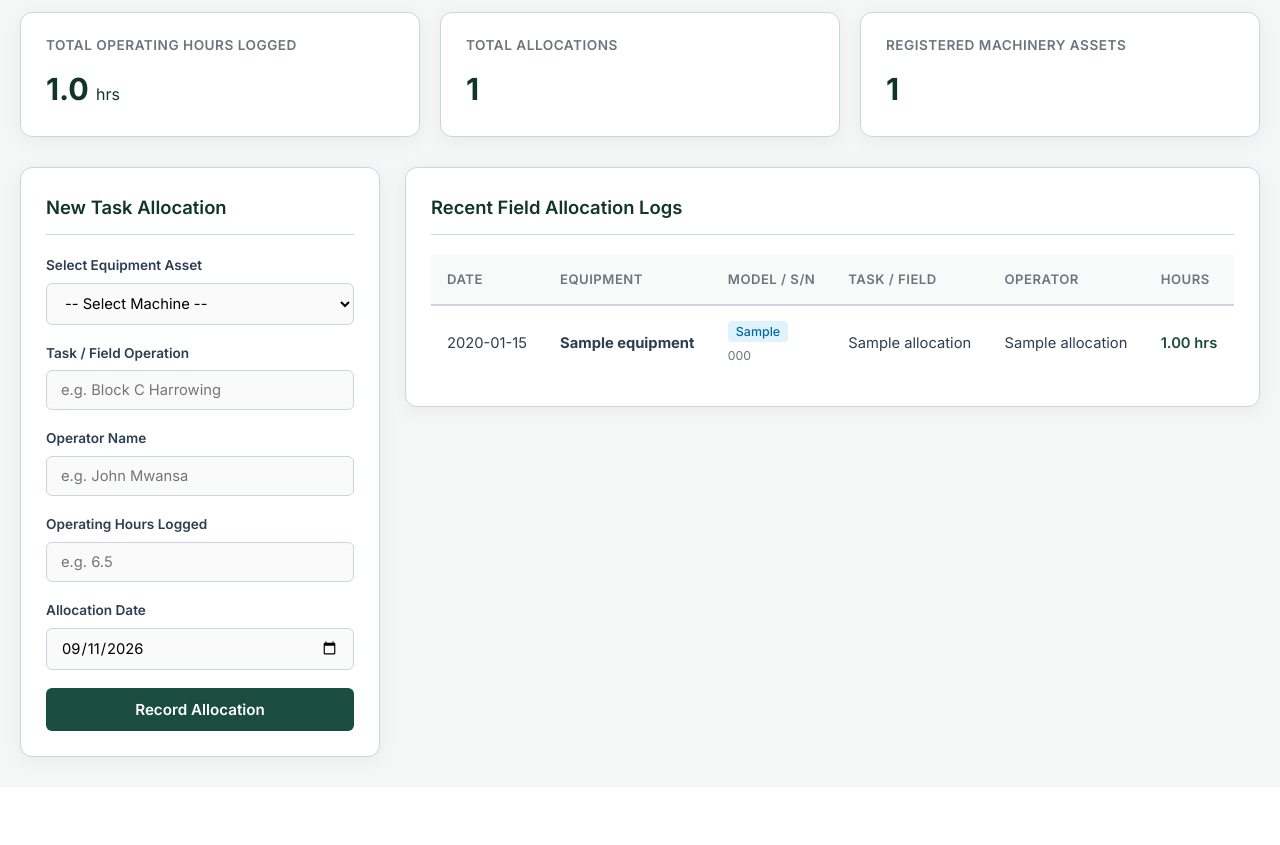
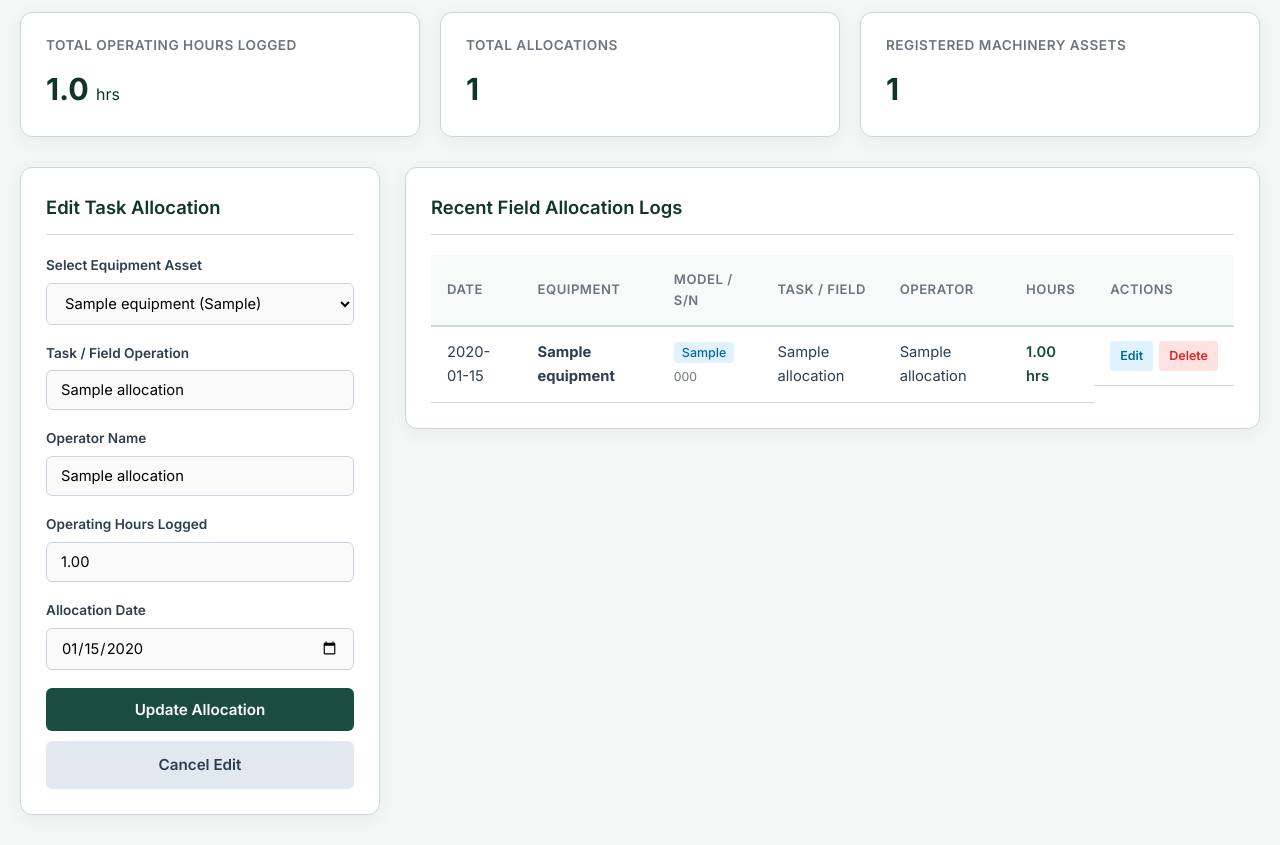
Before and after one commit to Jeremy-Chali/Farm_Management_System, a PHP site: page /modules/equipmentAllocation/equipment.php?action=edit&id=1 in a window 1280 px wide. Shown: the part 188-1033 px from the top of the page. Before the commit the page ends 959 px from the top, so only its background shows below. Run offline with PHP 8.4, Linux system fonts and the light colour scheme; tables that the repository leaves empty hold one stand-in row (values such as "Sample post").

Commit message:
UI Changes

```diff
--- a/modules/equipmentAllocation/equipment.php
+++ b/modules/equipmentAllocation/equipment.php
@@ -45,7 +45,44 @@ if (!$connected) {
 $message = "";
 $message_type = "";
 
+// ---------------------------------------------------------
+// 1. ACTION HANDLERS (DELETE & EDIT / CREATE POST)
+// ---------------------------------------------------------
+
+// DELETE ACTION
+if (isset($_GET['action']) && $_GET['action'] === 'delete' && isset($_GET['id'])) {
+    $delete_id = (int)$_GET['id'];
+    try {
+        $pdo->beginTransaction();
+
+        // Fetch log details to deduct hours from equipment table
+        $stmt = $pdo->prepare("SELECT equipment_id, hours_logged FROM equipment_allocations WHERE id = ?");
+        $stmt->execute([$delete_id]);
+        $existing = $stmt->fetch();
+
+        if ($existing) {
+            // Subtract hours from total_operating_hours
+            $deduct = $pdo->prepare("UPDATE equipment SET total_operating_hours = GREATEST(0, total_operating_hours - ?) WHERE id = ?");
+            $deduct->execute([$existing['hours_logged'], $existing['equipment_id']]);
+
+            // Delete record from equipment_allocations
+            $del_stmt = $pdo->prepare("DELETE FROM equipment_allocations WHERE id = ?");
+            $del_stmt->execute([$delete_id]);
+
+            $pdo->commit();
+            $message = "Allocation log deleted and equipment total hours adjusted successfully.";
+            $message_type = "success";
+        }
+    } catch (Exception $e) {
+        $pdo->rollBack();
+        $message = "Failed to delete record: " . $e->getMessage();
+        $message_type = "danger";
+    }
+}
+
+// SAVE ACTION (CREATE OR UPDATE)
 if ($_SERVER['REQUEST_METHOD'] === 'POST') {
+    $allocation_id = !empty($_POST['allocation_id']) ? (int)$_POST['allocation_id'] : null;
     $equipment_id = (int)($_POST['equipment_id'] ?? 0);
     $task_name = trim($_POST['task_name'] ?? '');
     $operator = trim($_POST['operator_name'] ?? '');
@@ -56,15 +93,42 @@ if ($_SERVER['REQUEST_METHOD'] === 'POST') {
         try {
             $pdo->beginTransaction();
 
-            $stmt = $pdo->prepare("INSERT INTO equipment_allocations (equipment_id, task_name, operator_name, hours_logged, allocation_date) VALUES (?, ?, ?, ?, ?)");
-            $stmt->execute([$equipment_id, $task_name, $operator, $hours_logged, $allocation_date]);
+            if ($allocation_id) {
+                // Fetch old log data to re-adjust operating hours
+                $old_stmt = $pdo->prepare("SELECT equipment_id, hours_logged FROM equipment_allocations WHERE id = ?");
+                $old_stmt->execute([$allocation_id]);
+                $old_data = $old_stmt->fetch();
 
-            $update = $pdo->prepare("UPDATE equipment SET total_operating_hours = total_operating_hours + ? WHERE id = ?");
-            $update->execute([$hours_logged, $equipment_id]);
+                if ($old_data) {
+                    // Reverse previous hours from original machine
+                    $rev_stmt = $pdo->prepare("UPDATE equipment SET total_operating_hours = GREATEST(0, total_operating_hours - ?) WHERE id = ?");
+                    $rev_stmt->execute([$old_data['hours_logged'], $old_data['equipment_id']]);
+                }
+
+                // Update allocation record
+                $stmt = $pdo->prepare("UPDATE equipment_allocations SET equipment_id = ?, task_name = ?, operator_name = ?, hours_logged = ?, allocation_date = ? WHERE id = ?");
+                $stmt->execute([$equipment_id, $task_name, $operator, $hours_logged, $allocation_date, $allocation_id]);
+
+                // Apply updated hours to equipment
+                $add_stmt = $pdo->prepare("UPDATE equipment SET total_operating_hours = total_operating_hours + ? WHERE id = ?");
+                $add_stmt->execute([$hours_logged, $equipment_id]);
+
+                $message = "Allocation record updated successfully.";
+                $message_type = "success";
+            } else {
+                // Insert new allocation record
+                $stmt = $pdo->prepare("INSERT INTO equipment_allocations (equipment_id, task_name, operator_name, hours_logged, allocation_date) VALUES (?, ?, ?, ?, ?)");
+                $stmt->execute([$equipment_id, $task_name, $operator, $hours_logged, $allocation_date]);
+
+                // Update equipment operating hours
+                $update = $pdo->prepare("UPDATE equipment SET total_operating_hours = total_operating_hours + ? WHERE id = ?");
+                $update->execute([$hours_logged, $equipment_id]);
+
+                $message = "Allocation record created and equipment operating hours updated successfully.";
+                $message_type = "success";
+            }
 
             $pdo->commit();
-            $message = "Allocation record created and equipment operating hours updated successfully.";
-            $message_type = "success";
         } catch (Exception $e) {
             $pdo->rollBack();
             $message = "Database Error: " . $e->getMessage();
@@ -76,15 +140,25 @@ if ($_SERVER['REQUEST_METHOD'] === 'POST') {
     }
 }
 
-// Fetch Metrics KPI Data
+// Fetch record for Edit mode
+$edit_data = null;
+if (isset($_GET['action']) && $_GET['action'] === 'edit' && isset($_GET['id'])) {
+    $edit_id = (int)$_GET['id'];
+    $stmt = $pdo->prepare("SELECT * FROM equipment_allocations WHERE id = ?");
+    $stmt->execute([$edit_id]);
+    $edit_data = $stmt->fetch();
+}
+
+// ---------------------------------------------------------
+// 2. FETCH DATA & METRICS FOR DISPLAY
+// ---------------------------------------------------------
+
 $total_hours = $pdo->query("SELECT SUM(hours_logged) AS grand_total FROM equipment_allocations")->fetch()['grand_total'] ?? 0;
 $total_allocations = $pdo->query("SELECT COUNT(id) AS total_count FROM equipment_allocations")->fetch()['total_count'] ?? 0;
 $total_machines = $pdo->query("SELECT COUNT(id) AS machine_count FROM equipment")->fetch()['machine_count'] ?? 0;
 
-// Fetch equipment dropdown options
 $equipment = $pdo->query("SELECT id, name, model, serial_number FROM equipment ORDER BY name ASC")->fetchAll();
 
-// Fetch allocation history table
 $sql = "SELECT a.*, e.name AS eq_name, e.model AS eq_model, e.serial_number AS eq_serial
         FROM equipment_allocations a
         JOIN equipment e ON a.equipment_id = e.id
@@ -112,278 +186,83 @@ $allocations = $pdo->query($sql)->fetchAll();
             --transition: all 0.2s ease-in-out;
         }
 
-        * {
-            box-sizing: border-box;
-            margin: 0;
-            padding: 0;
-            font-family: 'Inter', sans-serif;
-        }
+        * { box-sizing: border-box; margin: 0; padding: 0; font-family: 'Inter', sans-serif; }
+        body { background-color: var(--light-bg); color: var(--text-dark); line-height: 1.6; }
 
-        body {
-            background-color: var(--light-bg);
-            color: var(--text-dark);
-            line-height: 1.6;
-        }
-
-        /* Top Header Navigation matching fuel.php style */
         .top-header {
-            padding: 16px 5%;
-            background: var(--white);
-            box-shadow: 0 2px 10px rgba(0,0,0,0.05);
-            display: flex;
-            justify-content: flex-end;
-            align-items: center;
-            border-bottom: 1px solid var(--border);
+            padding: 16px 5%; background: var(--white); box-shadow: 0 2px 10px rgba(0,0,0,0.05);
+            display: flex; justify-content: flex-end; align-items: center; border-bottom: 1px solid var(--border);
         }
 
         .btn-back {
-            display: inline-flex;
-            align-items: center;
-            gap: 8px;
-            padding: 9px 18px;
-            background-color: var(--white);
-            color: var(--primary-dark);
-            font-weight: 600;
-            font-size: 0.85rem;
-            border-radius: 8px;
-            border: 1px solid var(--border);
-            text-decoration: none;
-            box-shadow: 0 1px 3px rgba(0,0,0,0.05);
-            transition: var(--transition);
+            display: inline-flex; align-items: center; gap: 8px; padding: 9px 18px;
+            background-color: var(--white); color: var(--primary-dark); font-weight: 600;
+            font-size: 0.85rem; border-radius: 8px; border: 1px solid var(--border);
+            text-decoration: none; box-shadow: 0 1px 3px rgba(0,0,0,0.05); transition: var(--transition);
         }
 
         .btn-back svg {
-            width: 16px;
-            height: 16px;
-            fill: none;
-            stroke: currentColor;
-            stroke-width: 2.5;
-            stroke-linecap: round;
-            stroke-linejoin: round;
-            transition: transform 0.2s ease-in-out;
+            width: 16px; height: 16px; fill: none; stroke: currentColor;
+            stroke-width: 2.5; stroke-linecap: round; stroke-linejoin: round; transition: transform 0.2s ease-in-out;
         }
 
         .btn-back:hover {
-            background-color: var(--primary);
-            color: var(--white);
-            border-color: var(--primary);
-            box-shadow: 0 4px 10px rgba(27, 77, 62, 0.15);
-            transform: translateY(-1px);
+            background-color: var(--primary); color: var(--white); border-color: var(--primary);
+            box-shadow: 0 4px 10px rgba(27, 77, 62, 0.15); transform: translateY(-1px);
         }
 
-        .btn-back:hover svg {
-            transform: translateX(-3px);
-        }
+        .btn-back:hover svg { transform: translateX(-3px); }
 
-        /* Dashboard Container */
-        .dashboard-container {
-            max-width: 1300px;
-            margin: 30px auto;
-            padding: 0 20px;
-        }
+        .dashboard-container { max-width: 1300px; margin: 30px auto; padding: 0 20px; }
+        .page-header { margin-bottom: 25px; display: flex; justify-content: space-between; align-items: center; }
+        .page-header h1 { font-size: 1.8rem; color: var(--primary-dark); font-weight: 700; }
+        .page-header p { color: var(--text-light); font-size: 0.95rem; }
 
-        /* Header Section */
-        .page-header {
-            margin-bottom: 25px;
-            display: flex;
-            justify-content: space-between;
-            align-items: center;
-        }
-
-        .page-header h1 {
-            font-size: 1.8rem;
-            color: var(--primary-dark);
-            font-weight: 700;
-        }
-
-        .page-header p {
-            color: var(--text-light);
-            font-size: 0.95rem;
-        }
-
-        /* Alerts */
-        .alert {
-            padding: 14px 20px;
-            border-radius: 8px;
-            margin-bottom: 25px;
-            font-size: 0.95rem;
-            display: flex;
-            align-items: center;
-            gap: 10px;
-        }
-
+        .alert { padding: 14px 20px; border-radius: 8px; margin-bottom: 25px; font-size: 0.95rem; display: flex; align-items: center; gap: 10px; }
         .alert-success { background-color: #e8f5e9; color: #2e7d32; border: 1px solid #c8e6c9; }
         .alert-warning { background-color: #fff8e1; color: #f57f17; border: 1px solid #ffe082; }
         .alert-danger  { background-color: #ffebee; color: #c62828; border: 1px solid #ffcdd2; }
 
-        /* KPI Cards */
-        .kpi-grid {
-            display: grid;
-            grid-template-columns: repeat(auto-fit, minmax(240px, 1fr));
-            gap: 20px;
-            margin-bottom: 30px;
-        }
+        .kpi-grid { display: grid; grid-template-columns: repeat(auto-fit, minmax(240px, 1fr)); gap: 20px; margin-bottom: 30px; }
+        .kpi-card { background: var(--white); padding: 22px 25px; border-radius: 12px; box-shadow: var(--card-shadow); border: 1px solid var(--border); display: flex; flex-direction: column; }
+        .kpi-card .kpi-label { font-size: 0.85rem; color: var(--text-light); font-weight: 600; text-transform: uppercase; letter-spacing: 0.5px; margin-bottom: 8px; }
+        .kpi-card .kpi-value { font-size: 1.9rem; font-weight: 700; color: var(--primary-dark); }
 
-        .kpi-card {
-            background: var(--white);
-            padding: 22px 25px;
-            border-radius: 12px;
-            box-shadow: var(--card-shadow);
-            border: 1px solid var(--border);
-            display: flex;
-            flex-direction: column;
-        }
+        .dashboard-grid { display: grid; grid-template-columns: 360px 1fr; gap: 25px; align-items: start; }
+        .card { background: var(--white); border-radius: 12px; padding: 25px; box-shadow: var(--card-shadow); border: 1px solid var(--border); }
+        .card-title { font-size: 1.15rem; font-weight: 600; color: var(--primary-dark); margin-bottom: 20px; padding-bottom: 12px; border-bottom: 1px solid var(--border); }
 
-        .kpi-card .kpi-label {
-            font-size: 0.85rem;
-            color: var(--text-light);
-            font-weight: 600;
-            text-transform: uppercase;
-            letter-spacing: 0.5px;
-            margin-bottom: 8px;
-        }
+        .form-group { margin-bottom: 18px; }
+        .form-group label { display: block; font-size: 0.85rem; font-weight: 600; color: var(--text-dark); margin-bottom: 6px; }
+        .form-control { width: 100%; padding: 10px 14px; border: 1px solid var(--border); border-radius: 6px; font-size: 0.92rem; transition: var(--transition); background-color: #fafafa; }
+        .form-control:focus { outline: none; border-color: var(--accent); background-color: var(--white); box-shadow: 0 0 0 3px rgba(46, 139, 87, 0.1); }
 
-        .kpi-card .kpi-value {
-            font-size: 1.9rem;
-            font-weight: 700;
-            color: var(--primary-dark);
-        }
+        .btn-primary { width: 100%; background-color: var(--primary); color: var(--white); padding: 12px; border: none; border-radius: 6px; font-weight: 600; font-size: 0.95rem; cursor: pointer; transition: var(--transition); display: inline-block; text-align: center; text-decoration: none; }
+        .btn-primary:hover { background-color: var(--primary-dark); }
+        .btn-secondary { background: #e2e8f0; color: var(--text-dark); margin-top: 10px; }
+        .btn-secondary:hover { background: #cbd5e1; }
 
-        /* Content Layout */
-        .dashboard-grid {
-            display: grid;
-            grid-template-columns: 360px 1fr;
-            gap: 25px;
-            align-items: start;
-        }
+        .btn-sm { padding: 5px 10px; font-size: 0.78rem; font-weight: 600; border-radius: 4px; border: none; cursor: pointer; text-decoration: none; }
+        .btn-sm-edit { background: #e0f2fe; color: #0369a1; }
+        .btn-sm-edit:hover { background: #bae6fd; }
+        .btn-sm-danger { background: #fee2e2; color: #dc2626; }
+        .btn-sm-danger:hover { background: #fca5a5; }
 
-        .card {
-            background: var(--white);
-            border-radius: 12px;
-            padding: 25px;
-            box-shadow: var(--card-shadow);
-            border: 1px solid var(--border);
-        }
+        .table-responsive { overflow-x: auto; }
+        table { width: 100%; border-collapse: separate; border-spacing: 0; }
+        th { background-color: #f8faf9; color: var(--text-light); font-weight: 600; font-size: 0.82rem; text-transform: uppercase; letter-spacing: 0.5px; padding: 14px 16px; text-align: left; border-bottom: 2px solid var(--border); }
+        td { padding: 14px 16px; border-bottom: 1px solid var(--border); font-size: 0.92rem; color: var(--text-dark); vertical-align: middle; }
+        tr:hover td { background-color: #fbfdfc; }
 
-        .card-title {
-            font-size: 1.15rem;
-            font-weight: 600;
-            color: var(--primary-dark);
-            margin-bottom: 20px;
-            padding-bottom: 12px;
-            border-bottom: 1px solid var(--border);
-        }
+        .badge-model { background: #e0f2fe; color: #0369a1; font-size: 0.78rem; padding: 3px 8px; border-radius: 4px; font-weight: 500; }
+        .hours-tag { color: var(--primary); font-weight: 600; }
+        .actions-cell { display: flex; gap: 6px; }
 
-        /* Forms */
-        .form-group {
-            margin-bottom: 18px;
-        }
-
-        .form-group label {
-            display: block;
-            font-size: 0.85rem;
-            font-weight: 600;
-            color: var(--text-dark);
-            margin-bottom: 6px;
-        }
-
-        .form-control {
-            width: 100%;
-            padding: 10px 14px;
-            border: 1px solid var(--border);
-            border-radius: 6px;
-            font-size: 0.92rem;
-            transition: var(--transition);
-            background-color: #fafafa;
-        }
-
-        .form-control:focus {
-            outline: none;
-            border-color: var(--accent);
-            background-color: var(--white);
-            box-shadow: 0 0 0 3px rgba(46, 139, 87, 0.1);
-        }
-
-        .btn-primary {
-            width: 100%;
-            background-color: var(--primary);
-            color: var(--white);
-            padding: 12px;
-            border: none;
-            border-radius: 6px;
-            font-weight: 600;
-            font-size: 0.95rem;
-            cursor: pointer;
-            transition: var(--transition);
-        }
-
-        .btn-primary:hover {
-            background-color: var(--primary-dark);
-        }
-
-        /* Tables */
-        .table-responsive {
-            overflow-x: auto;
-        }
-
-        table {
-            width: 100%;
-            border-collapse: separate;
-            border-spacing: 0;
-        }
-
-        th {
-            background-color: #f8faf9;
-            color: var(--text-light);
-            font-weight: 600;
-            font-size: 0.82rem;
-            text-transform: uppercase;
-            letter-spacing: 0.5px;
-            padding: 14px 16px;
-            text-align: left;
-            border-bottom: 2px solid var(--border);
-        }
-
-        td {
-            padding: 14px 16px;
-            border-bottom: 1px solid var(--border);
-            font-size: 0.92rem;
-            color: var(--text-dark);
-            vertical-align: middle;
-        }
-
-        tr:last-child td {
-            border-bottom: none;
-        }
-
-        tr:hover td {
-            background-color: #fbfdfc;
-        }
-
-        .badge-model {
-            background: #e0f2fe;
-            color: #0369a1;
-            font-size: 0.78rem;
-            padding: 3px 8px;
-            border-radius: 4px;
-            font-weight: 500;
-        }
-
-        .hours-tag {
-            color: var(--primary);
-            font-weight: 600;
-        }
-
-        @media (max-width: 992px) {
-            .dashboard-grid {
-                grid-template-columns: 1fr;
-            }
-        }
+        @media (max-width: 992px) { .dashboard-grid { grid-template-columns: 1fr; } }
     </style>
 </head>
 <body>
 
-    <!-- Top Header Navigation with fuel.php matching Back Button -->
     <header class="top-header">
         <a href="/Farm_Management_System/index.php" class="btn-back">
             <svg viewBox="0 0 24 24">
@@ -394,10 +273,8 @@ $allocations = $pdo->query($sql)->fetchAll();
         </a>
     </header>
 
-    <!-- Main Content Container -->
     <div class="dashboard-container">
 
-        <!-- Header -->
         <div class="page-header">
             <div>
                 <h1>Field Operations & Equipment Allocation</h1>
@@ -405,14 +282,12 @@ $allocations = $pdo->query($sql)->fetchAll();
             </div>
         </div>
 
-        <!-- Alert Notification -->
         <?php if (!empty($message)): ?>
             <div class="alert alert-<?= $message_type ?>">
                 <span><?= htmlspecialchars($message) ?></span>
             </div>
         <?php endif; ?>
 
-        <!-- KPI Metrics Bar -->
         <div class="kpi-grid">
             <div class="kpi-card">
                 <span class="kpi-label">Total Operating Hours Logged</span>
@@ -428,19 +303,22 @@ $allocations = $pdo->query($sql)->fetchAll();
             </div>
         </div>
 
-        <!-- Dashboard Layout Grid -->
         <div class="dashboard-grid">
 
             <!-- Left Panel: Allocation Form -->
             <div class="card">
-                <h2 class="card-title">New Task Allocation</h2>
-                <form action="" method="POST">
+                <h2 class="card-title"><?= $edit_data ? 'Edit Task Allocation' : 'New Task Allocation' ?></h2>
+                <form action="equipment.php" method="POST">
+                    <?php if ($edit_data): ?>
+                        <input type="hidden" name="allocation_id" value="<?= $edit_data['id'] ?>">
+                    <?php endif; ?>
+
                     <div class="form-group">
                         <label>Select Equipment Asset</label>
                         <select name="equipment_id" class="form-control" required>
                             <option value="">-- Select Machine --</option>
                             <?php foreach ($equipment as $eq): ?>
-                                <option value="<?= htmlspecialchars($eq['id']) ?>">
+                                <option value="<?= htmlspecialchars($eq['id']) ?>" <?= ($edit_data && $edit_data['equipment_id'] == $eq['id']) ? 'selected' : '' ?>>
                                     <?= htmlspecialchars($eq['name']) ?> (<?= htmlspecialchars($eq['model']) ?>)
                                 </option>
                             <?php endforeach; ?>
@@ -449,29 +327,33 @@ $allocations = $pdo->query($sql)->fetchAll();
 
                     <div class="form-group">
                         <label>Task / Field Operation</label>
-                        <input type="text" name="task_name" class="form-control" placeholder="e.g. Block C Harrowing" required>
+                        <input type="text" name="task_name" class="form-control" placeholder="e.g. Block C Harrowing" value="<?= $edit_data ? htmlspecialchars($edit_data['task_name']) : '' ?>" required>
                     </div>
 
                     <div class="form-group">
                         <label>Operator Name</label>
-                        <input type="text" name="operator_name" class="form-control" placeholder="e.g. John Mwansa" required>
+                        <input type="text" name="operator_name" class="form-control" placeholder="e.g. John Mwansa" value="<?= $edit_data ? htmlspecialchars($edit_data['operator_name']) : '' ?>" required>
                     </div>
 
                     <div class="form-group">
                         <label>Operating Hours Logged</label>
-                        <input type="number" step="0.1" min="0.1" name="hours_logged" class="form-control" placeholder="e.g. 6.5" required>
+                        <input type="number" step="0.1" min="0.1" name="hours_logged" class="form-control" placeholder="e.g. 6.5" value="<?= $edit_data ? htmlspecialchars($edit_data['hours_logged']) : '' ?>" required>
                     </div>
 
                     <div class="form-group">
                         <label>Allocation Date</label>
-                        <input type="date" name="allocation_date" class="form-control" value="<?= date('Y-m-d') ?>" required>
+                        <input type="date" name="allocation_date" class="form-control" value="<?= $edit_data ? htmlspecialchars($edit_data['allocation_date']) : date('Y-m-d') ?>" required>
                     </div>
 
-                    <button type="submit" class="btn-primary">Record Allocation</button>
+                    <button type="submit" class="btn-primary"><?= $edit_data ? 'Update Allocation' : 'Record Allocation' ?></button>
+
+                    <?php if ($edit_data): ?>
+                        <a href="equipment.php" class="btn-primary btn-secondary">Cancel Edit</a>
+                    <?php endif; ?>
                 </form>
             </div>
 
-            <!-- Right Panel: Allocation History Table -->
+            <!-- Right Panel: Allocation Table with Edit & Delete Actions -->
             <div class="card">
                 <h2 class="card-title">Recent Field Allocation Logs</h2>
                 <div class="table-responsive">
@@ -484,6 +366,7 @@ $allocations = $pdo->query($sql)->fetchAll();
                                 <th>Task / Field</th>
                                 <th>Operator</th>
                                 <th>Hours</th>
+                                <th>Actions</th>
                             </tr>
                         </thead>
                         <tbody>
@@ -499,11 +382,15 @@ $allocations = $pdo->query($sql)->fetchAll();
                                     <td><?= htmlspecialchars($alloc['task_name']) ?></td>
                                     <td><?= htmlspecialchars($alloc['operator_name']) ?></td>
                                     <td class="hours-tag"><?= htmlspecialchars($alloc['hours_logged']) ?> hrs</td>
+                                    <td class="actions-cell">
+                                        <a href="equipment.php?action=edit&id=<?= $alloc['id'] ?>" class="btn-sm btn-sm-edit">Edit</a>
+                                        <a href="equipment.php?action=delete&id=<?= $alloc['id'] ?>" onclick="return confirm('Are you sure you want to delete this log? Equipment total hours will be updated.');" class="btn-sm btn-sm-danger">Delete</a>
+                                    </td>
                                 </tr>
                                 <?php endforeach; ?>
                             <?php else: ?>
                                 <tr>
-                                    <td colspan="6" style="text-align: center; color: var(--text-light); padding: 30px;">
+                                    <td colspan="7" style="text-align: center; color: var(--text-light); padding: 30px;">
                                         No allocation records found in system.
                                     </td>
                                 </tr>
```
